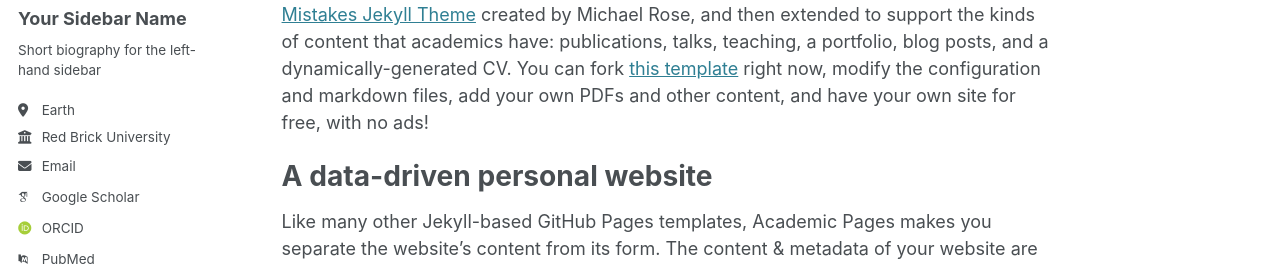
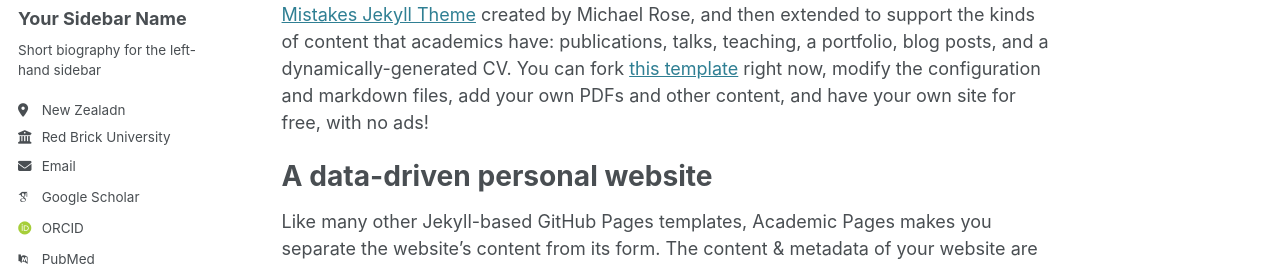
Before and after one commit to zhuoxingzhang/zhuoxingzhang.github.io, a Jekyll site: the page built from _pages/about.md, in a window 1280 px wide. Shown: the part 283-549 px from the top of the page. Built offline with Jekyll 4.4.1, drawn with Linux system fonts in a browser that asks for light colours; some web fonts are replaced.

Commit message:
Update _config.yml

```diff
--- a/_config.yml
+++ b/_config.yml
@@ -26,7 +26,7 @@ author:
   name             : "Your Sidebar Name"
   pronouns         : # example: "she/her"
   bio              : "Short biography for the left-hand sidebar"
-  location         : "Earth"
+  location         : "New Zealadn"
   employer         : "Red Brick University"
   uri              : # URL
   email            : "none@example.org"
```
